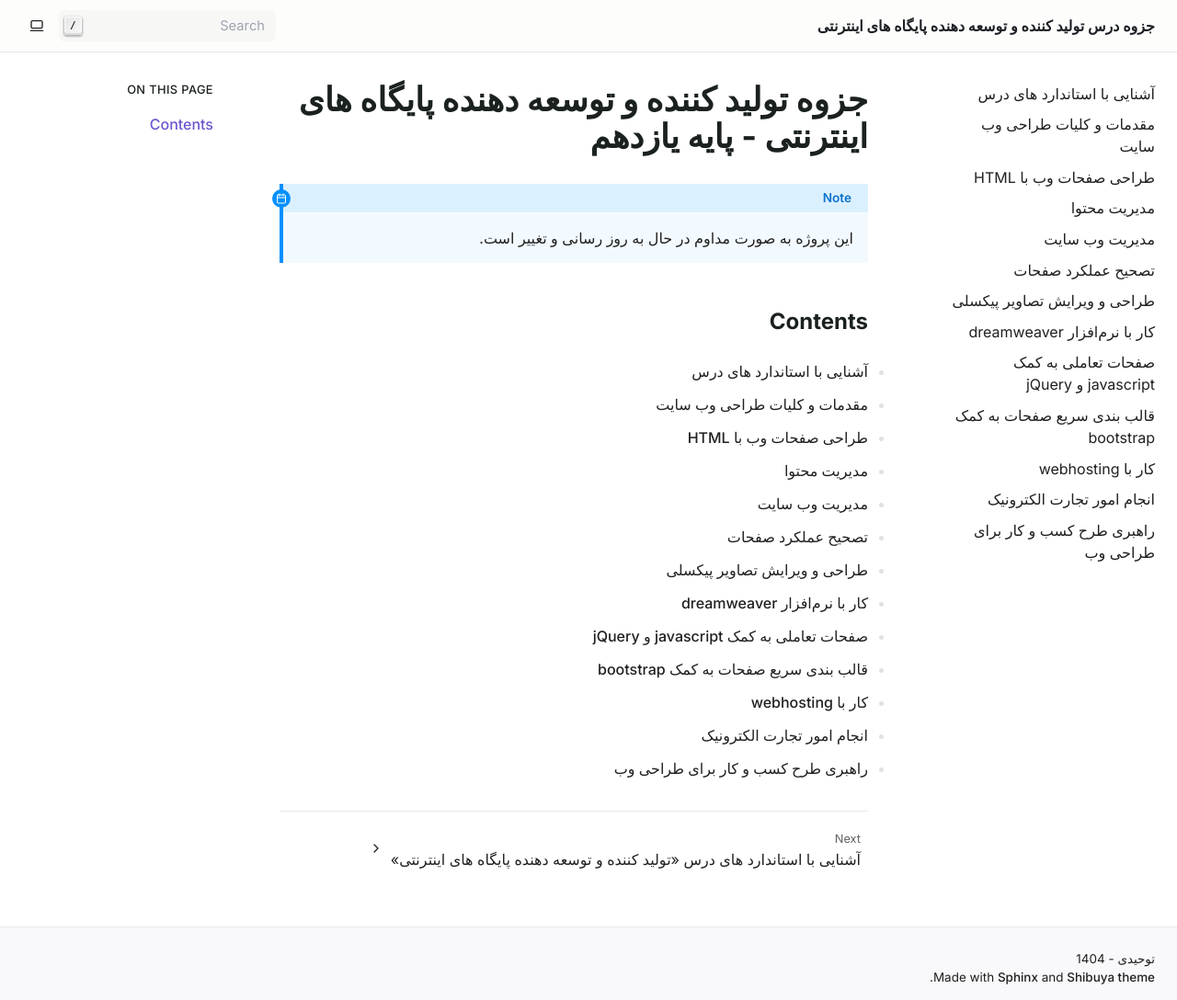
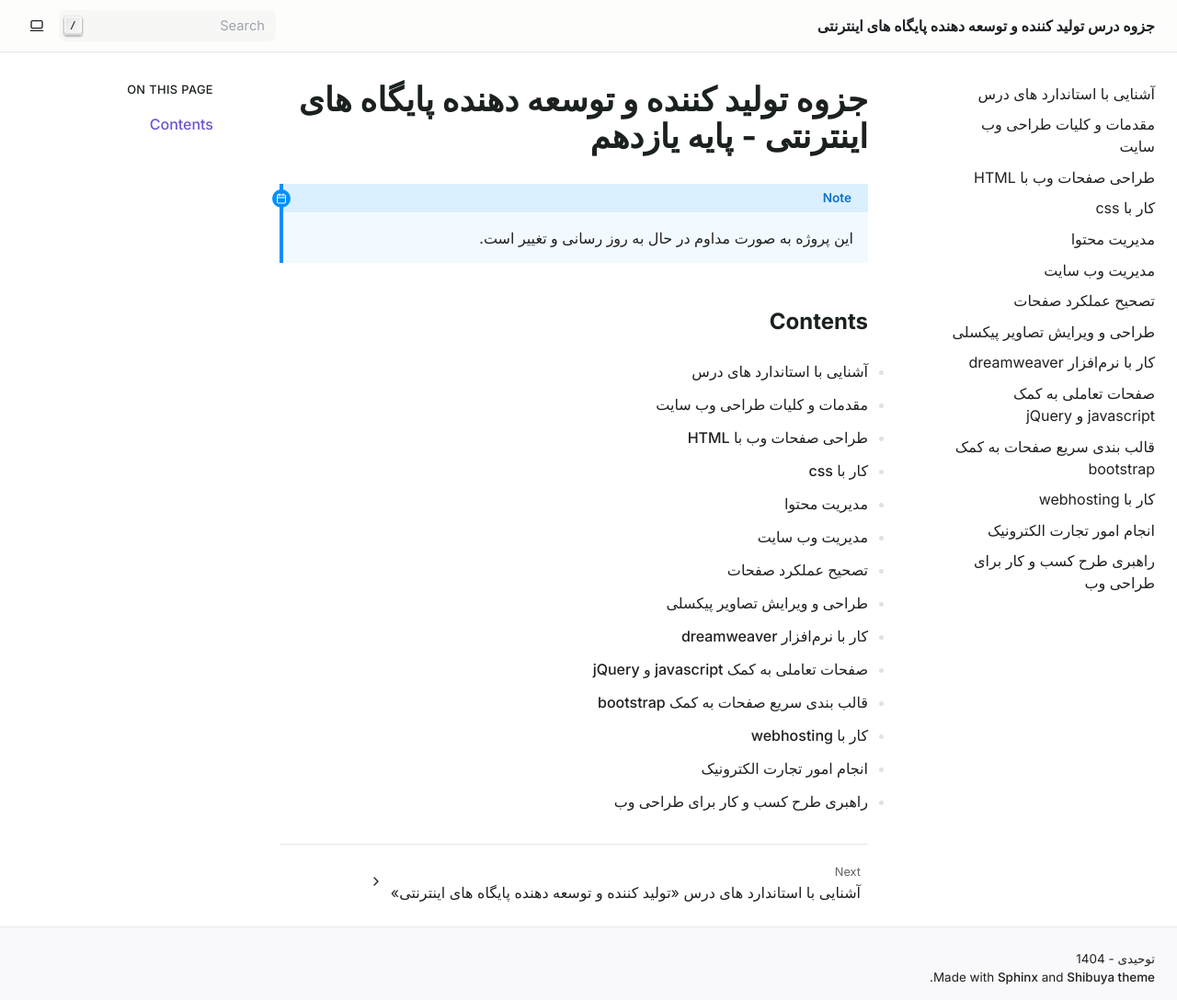
Before and after one commit to infinite41i/jozve11-KD-web, a Sphinx documentation site: the page built from docs/source/index.rst, in a window 1280 px wide and 1088 px high. Shown: the whole window at 92% size. Built offline with Sphinx 7.4.7, drawn with Linux system fonts in a browser that asks for light colours.

Commit message:
fix document structure

```diff
--- /dev/null
+++ b/docs/source/d.css.rst
@@ -0,0 +1,2 @@
+قالب دهی صفحات وب با CSS
+==============================
--- a/docs/source/index.rst
+++ b/docs/source/index.rst
@@ -14,13 +14,14 @@ Contents
    آشنایی با استاندارد های درس <a.standards>
    مقدمات و کلیات طراحی وب سایت <b.generals>
    طراحی صفحات وب با HTML <c.html>
-   مدیریت محتوا <d.content-management>
-   مدیریت وب سایت <e.website-management>
-   تصحیح عملکرد صفحات <f.debugging>
-   طراحی و ویرایش تصاویر پیکسلی <g.photoshop>
-   کار با نرم‌افزار dreamweaver <h.dreamweaver>
-   صفحات تعاملی به کمک javascript و jQuery <i.JS-JQuery>
-   قالب بندی سریع صفحات به کمک bootstrap <j.bootstrap>
-   کار با webhosting <k.webhosting>
-   انجام امور تجارت الکترونیک <l.e-commerce>
-   راهبری طرح کسب و کار برای طراحی وب <m.business-plan>
+   کار با css <d.css>
+   مدیریت محتوا <e.content-management>
+   مدیریت وب سایت <f.website-management>
+   تصحیح عملکرد صفحات <g.debugging>
+   طراحی و ویرایش تصاویر پیکسلی <h.photoshop>
+   کار با نرم‌افزار dreamweaver <i.dreamweaver>
+   صفحات تعاملی به کمک javascript و jQuery <j.JS-JQuery>
+   قالب بندی سریع صفحات به کمک bootstrap <k.bootstrap>
+   کار با webhosting <l.webhosting>
+   انجام امور تجارت الکترونیک <m.e-commerce>
+   راهبری طرح کسب و کار برای طراحی وب <n.business-plan>
```
Also changed, not shown: docs/source/e.content-management.rst (renamed from docs/source/d.content-management.rst), docs/source/f.website-management.rst (renamed from docs/source/e.website-management.rst), docs/source/g.debugging.rst (renamed from docs/source/f.debugging.rst), docs/source/h.photoshop.rst (renamed from docs/source/g.photoshop.rst), docs/source/i.dreamweaver.rst (renamed from docs/source/h.dreamweaver.rst), docs/source/j.JS-JQuery.rst (renamed from docs/source/i.JS-JQuery.rst), docs/source/k.bootstrap.rst (renamed from docs/source/j.bootstrap.rst), docs/source/l.webhosting.rst (renamed from docs/source/k.webhosting.rst), docs/source/m.e-commerce.rst (renamed from docs/source/l.e-commerce.rst), docs/source/n.business-plan.rst (renamed from docs/source/m.business-plan.rst).
